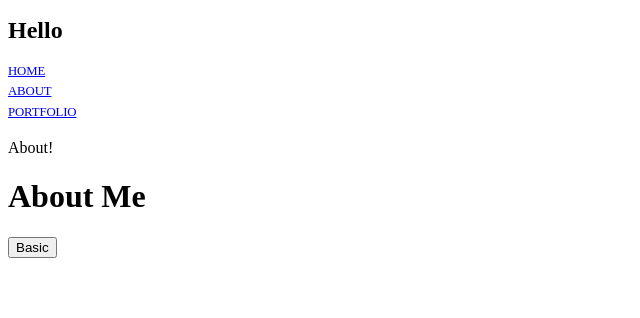
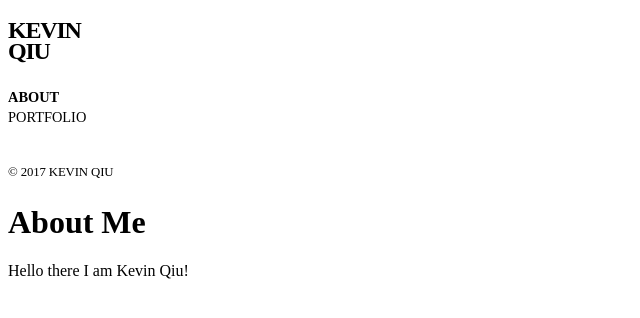
Before and after one commit to kevqiu/testWebsite, a React app: page /#/about in a window 1280 px wide. Shown: the top 318 px of the page, without its empty margins (0-640 px from the left). Built offline with nearby package versions, Linux system fonts and the light colour scheme; the HTML template or start-up script is replaced by a standard one.

Commit message:
styling changes, updating dependencies

```diff
--- a/package.json
+++ b/package.json
@@ -11,6 +11,7 @@
   "devDependencies": {
     "autoprefixer-loader": "^3.2.0",
     "babel-cli": "^6.24.1",
+    "babel-core": "^6.26.0",
     "babel-loader": "^6.2.5",
     "babel-preset-latest": "^6.24.1",
     "babel-preset-react": "^6.24.1",
@@ -26,6 +27,7 @@
   },
   "dependencies": {
     "react": "^15.6.1",
+    "react-bootstrap": "^0.31.5",
     "react-dom": "^15.6.1",
     "react-router-dom": "^4.1.2"
   }
--- a/src/App.js
+++ b/src/App.js
@@ -1,61 +1,71 @@
-import React from 'react';
+import React, { Component } from 'react';
 import { HashRouter as Router, Route, Link, Switch } from 'react-router-dom';
+import { Col } from 'react-bootstrap';
 
 import { Whoops404 } from './components/Whoops404';
 import { Home } from './components/Home';
 import { About } from './components/About';
 import { Portfolio } from './components/Portfolio';
-import { Styles } from './stylesheets/sidebar.css'
+import { Styles } from './stylesheets/app.css';
 
 const routeDict = [
     {
         path: '/',
         exact: true,
-        sidebar: () => <div>Home!</div>,
         main: () => <Home />
     },
     {
         path: '/about',
-        sidebar: () => <div>About!</div>,
         main: () => <About />
     },
     {
         path: '/portfolio',
-        sidebar: () => <div>Portfolio!</div>,
         main: () => <Portfolio />
     },
     {
-        sidebar: () => <div>Portfolio!</div>,
         main: () => <Whoops404 />
     }
 ];
 
-const App = () => (
+class App extends Component {
+    isSelectedRoute(route) {
+        console.log('route is ' + window.location.hash === '#/' + route);
+        return window.location.href.indexOf(route) !== -1;
+    }
+
+    render() {
+        return (
             <Router>
                 <div>
-            <div className='sidebar col-sm-2'>
+                    <Col className='sidebar' xsHidden sm={3} md={2} mdOffset={1}>
                         <ul>
-                    <h2 className='sidebar-first'>Hello</h2>
-                    <li><Link to="/">Home</Link></li>
-                    <li><Link to="/about">About</Link></li>
-                    <li><Link to="/portfolio">Portfolio</Link></li>
+                            <Link style={{textDecoration:'none'}} to="/">
+                                <h2 className='sidebar-title' id='sidebar-first'>Kevin</h2>
+                            </Link>
+                            <Link style={{textDecoration:'none'}} to="/">
+                                <h2 className='sidebar-title' id='sidebar-last'>Qiu</h2>
+                            </Link>
+                            <Link style={{textDecoration:'none'}} to="/about">
+                                <li className={'sidebar-link' + (this.isSelectedRoute('about') ? '-bold' : '')} >About</li>
+                            </Link>
+                            <Link style={{textDecoration:'none'}} to="/portfolio">
+                                <li className={'sidebar-link' + (this.isSelectedRoute('portfolio') ? '-bold' : '')} >Portfolio</li>
+                            </Link>
+                            <br/>
+                            <p id="credit">&#169; 2017 Kevin Qiu</p>
                         </ul>
-                <Switch>
-                {routeDict.map((route, i) => (
-                    <Route key={i} path={route.path} exact={route.exact} component={route.sidebar} />
-                ))}
-                </Switch>
-            </div>
-            <div className='col-sm-6'>
+                    </Col>
+                    <Col id='main-component' xs={12} sm={8} md={7}>
                         <Switch>
                         {routeDict.map((route, i) => (
                             <Route key={i} path={route.path} exact={route.exact} component={route.main} />
                         ))}
                         </Switch>
-            </div>
-            <div> <button type="button" className="btn btn-success">Basic</button> </div>
+                    </Col>
                 </div>
             </Router>
         );
+    }
+}
 
 export default App;
--- a/src/components/About.js
+++ b/src/components/About.js
@@ -1,4 +1,5 @@
 export const About = () =>
     <div>
         <h1>About Me</h1>
+        <p>Hello there I am Kevin Qiu!</p>
     </div>
--- a/src/stylesheets/sidebar.css
+++ b/src/stylesheets/app.css
@@ -3,10 +3,12 @@
   top: 20px;
 }
 
-.sidebar-title {
+.sidebar-title, .sidebar-link:hover {
+  color: black;
   position: relative;
   font-weight: 600;
   letter-spacing: -0.05em;
+  text-decoration: none;
   text-transform: uppercase;
   word-wrap: normal;
   white-space: normal;
@@ -22,17 +24,29 @@
   margin-bottom: 25px;
 }
 
+.link {
+  text-decoration: none;
+}
+
 .sidebar ul {
   padding: 0;
   list-style: none;
   line-height: 1.3em;
 }
 
-.sidebar li {
+.sidebar-link {
   color: black;
   font-weight: 500;
-  font-size: 0.8em;
-  letter-spacing: -0.01em;
+  font-size: 0.9em;
+  text-decoration: none;
+  text-transform: uppercase;
+  cursor: pointer;
+}
+
+.sidebar-link-bold {
+  color: black;
+  font-weight: 700;
+  font-size: 0.9em;
   text-decoration: none;
   text-transform: uppercase;
   cursor: pointer;
@@ -43,3 +57,7 @@
   letter-spacing: -0.01em;
   text-transform: uppercase;
 }
+
+#main-component {
+  margin-top: 15px;
+}
--- /dev/null
+++ b/src/stylesheets/container.css
@@ -0,0 +1,5 @@
+#container {
+    padding-top: 10px;
+    width: 80%;
+    margin: 0 auto;
+  }
```
Also changed, not shown: 2 other files (tests, documents, lock files or other folders). Lines whose indentation alone changed are shown as unchanged.
